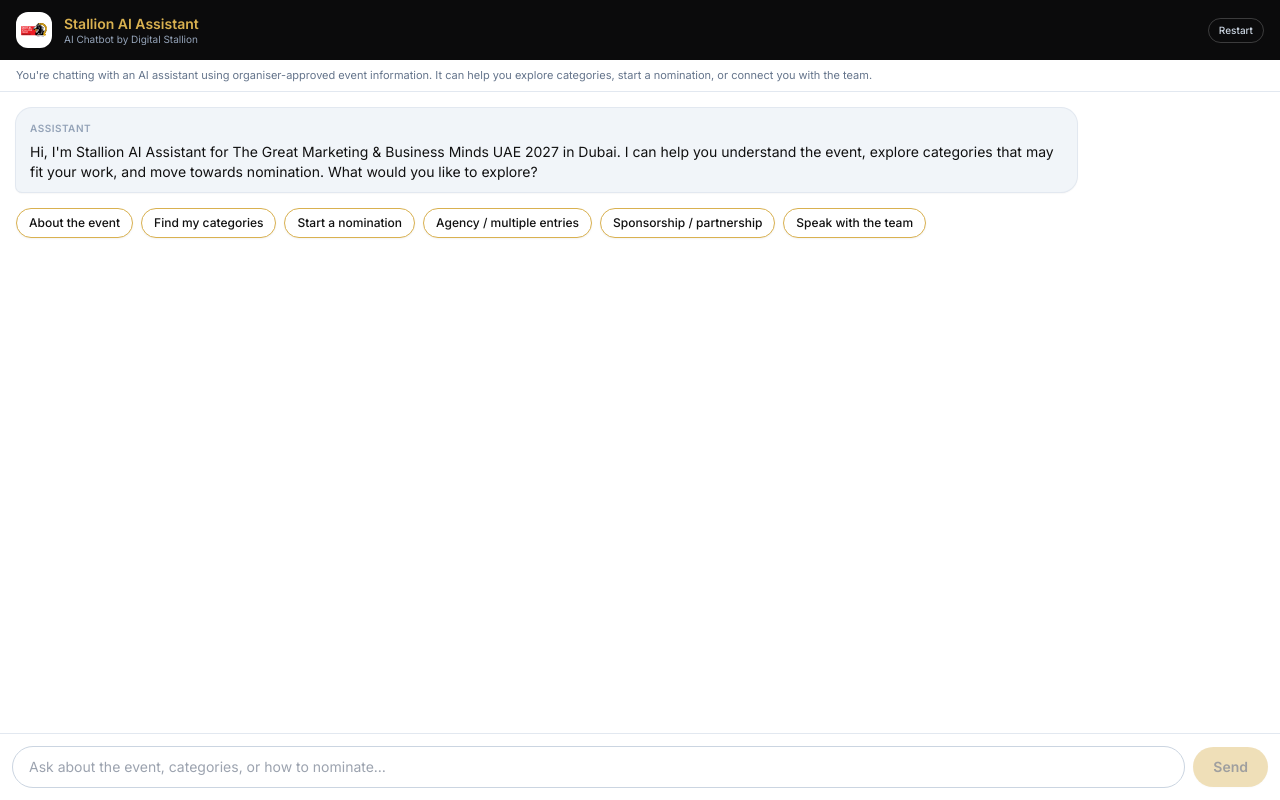
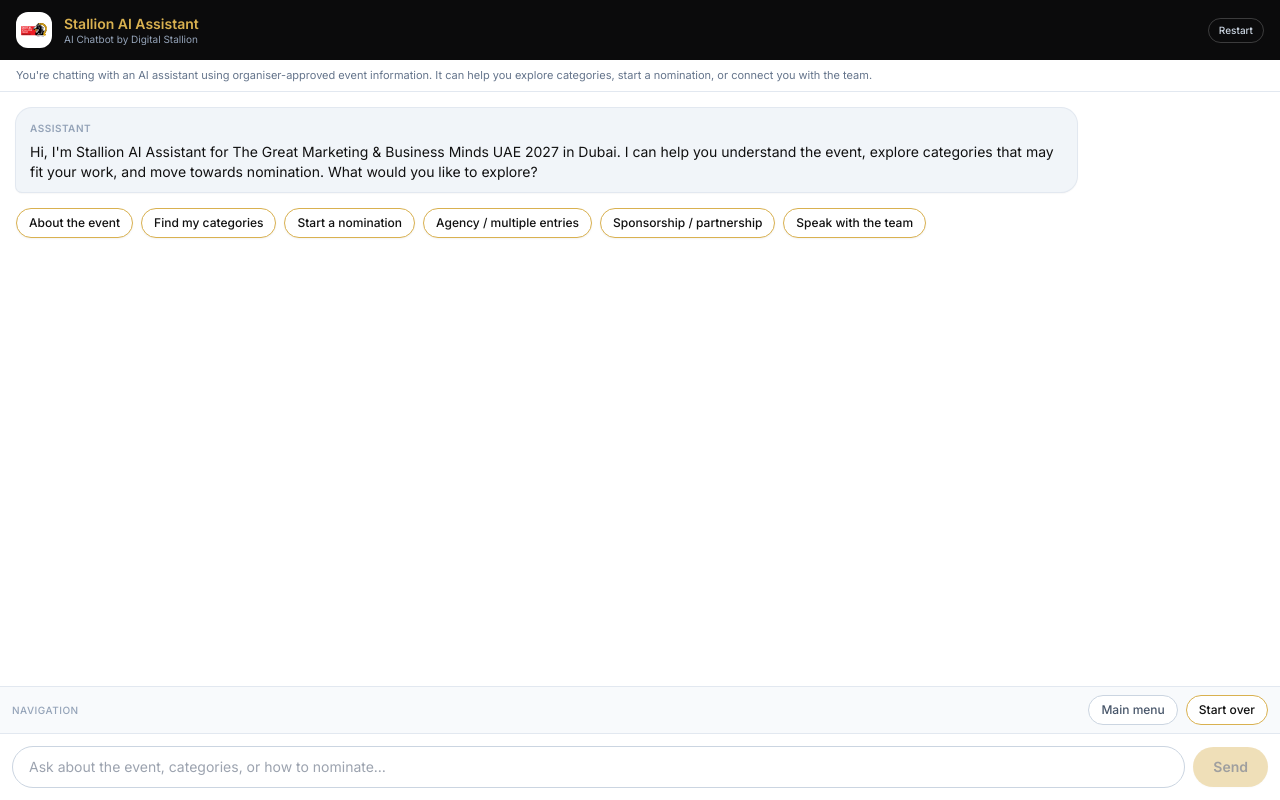
Before and after one commit to rakeshghumatkar1/stallion-ai-demo, a Next.js app: page /widget in a window 1280 px wide. Built offline with nearby package versions, Linux system fonts and the light colour scheme.

Commit message:
Add deterministic main menu and chat reset controls

```diff
--- a/app/widget/page.tsx
+++ b/app/widget/page.tsx
@@ -27,6 +27,8 @@
   you: "You",
   assistant: "Assistant",
   restart: "Restart",
+  mainMenu: "Main menu",
+  startOver: "Start over",
   restartMenu: "Restart / main menu",
   nextStep: "Next step",
 };
@@ -53,6 +55,27 @@
     const r = (Math.random() * 16) | 0;
     return (c === "x" ? r : (r & 0x3) | 0x8).toString(16);
   });
+}
+
+const RESET_COMMANDS = new Set([
+  "restart",
+  "restart chat",
+  "restart conversation",
+  "reset",
+  "reset chat",
+  "start over",
+  "start again",
+  "main menu",
+  "menu",
+]);
+
+function isResetCommand(value: string): boolean {
+  const normalized = value
+    .trim()
+    .toLowerCase()
+    .replace(/[.!?]+$/g, "")
+    .replace(/\s+/g, " ");
+  return RESET_COMMANDS.has(normalized);
 }
 
 function restartConversation(): void {
@@ -180,6 +203,15 @@
   const showNextActions =
     !isBusy && !error && messages.length > 0 && lastMessage?.role === "assistant" && Boolean(lastMessage.content);
 
+  function handleChatSubmit(event: React.FormEvent<HTMLFormElement>) {
+    if (isResetCommand(input)) {
+      event.preventDefault();
+      restartConversation();
+      return;
+    }
+    handleSubmit(event);
+  }
+
   return (
     <div className="flex h-full min-h-screen flex-col bg-white text-brand-fg">
       <header className="flex items-center justify-between gap-3 bg-brand-dark px-4 py-3">
@@ -271,7 +303,29 @@
         </div>
       </div>
 
-      <form onSubmit={handleSubmit} className="flex items-center gap-2 border-t border-slate-200 bg-white p-3">
+      <div className="flex items-center justify-between gap-3 border-t border-slate-200 bg-slate-50 px-3 py-2">
+        <span className="text-[10px] font-medium uppercase tracking-wider text-slate-400">
+          Navigation
+        </span>
+        <div className="flex items-center gap-2">
+          <button
+            type="button"
+            onClick={restartConversation}
+            className="rounded-full border border-slate-300 bg-white px-3 py-1.5 text-xs font-medium text-slate-600 transition hover:border-brand-primary hover:text-brand-fg"
+          >
+            {UI_EN.mainMenu}
+          </button>
+          <button
+            type="button"
+            onClick={restartConversation}
+            className="rounded-full border border-brand-primary bg-white px-3 py-1.5 text-xs font-medium text-brand-fg transition hover:bg-brand-primary"
+          >
+            {UI_EN.startOver}
+          </button>
+        </div>
+      </div>
+
+      <form onSubmit={handleChatSubmit} className="flex items-center gap-2 border-t border-slate-200 bg-white p-3">
         <input
           value={input}
           onChange={handleInputChange}
```
